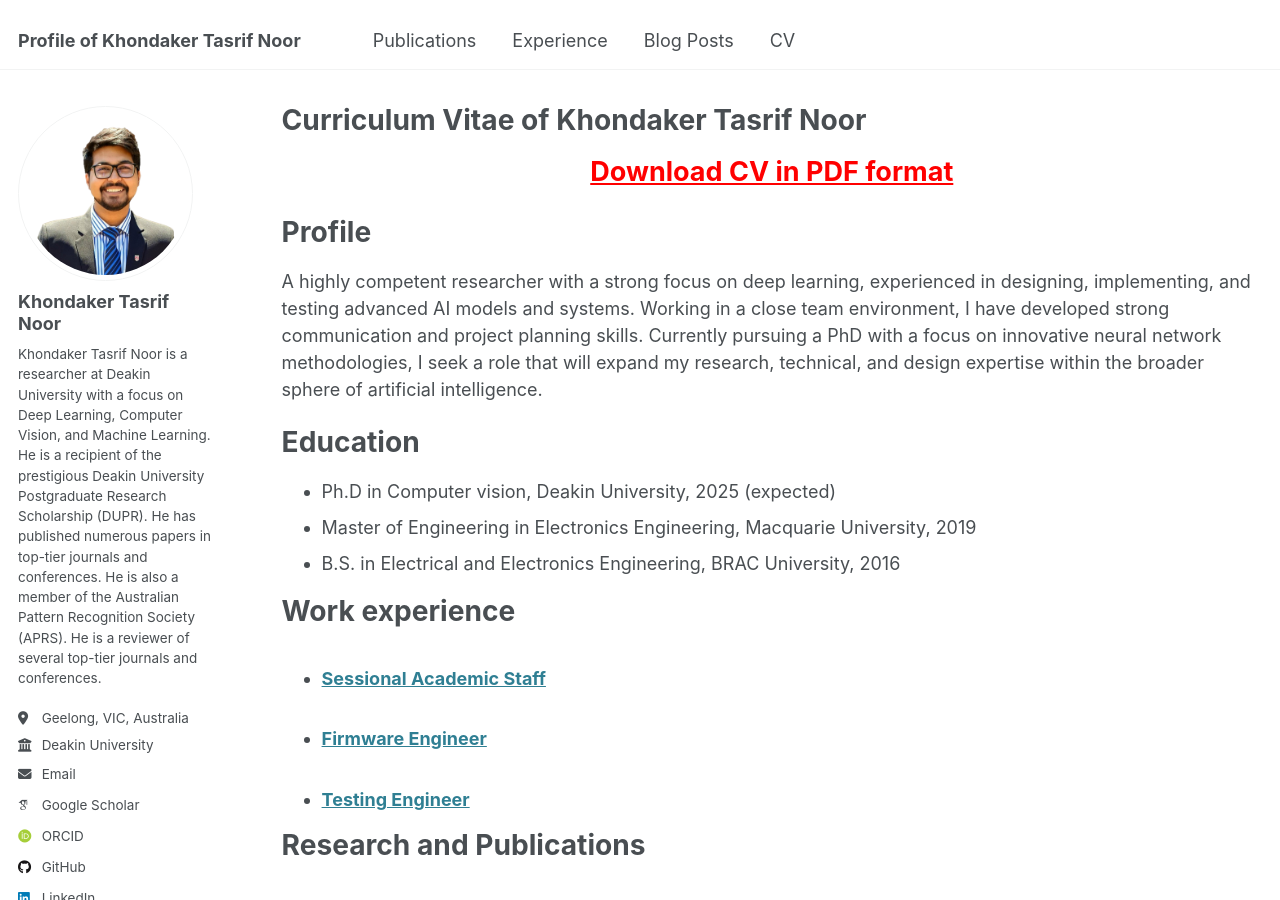
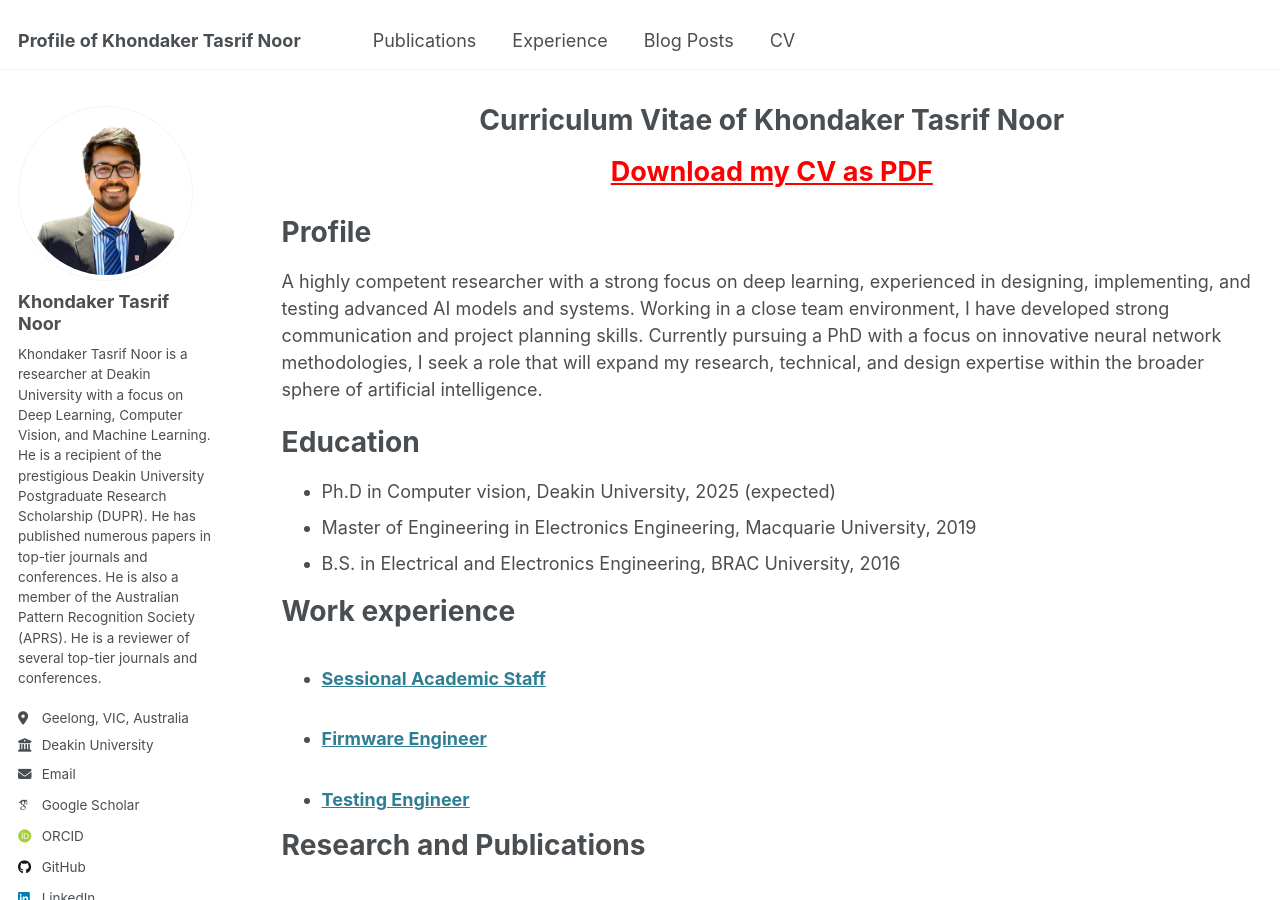
Before and after one commit to ktnoor/ktnoor.github.io, a Jekyll site: the page built from _pages/cv.md, in a window 1280 px wide and 900 px high. Built offline with Jekyll 4.4.1, drawn with Linux system fonts in a browser that asks for light colours; some web fonts are replaced.

Commit message:
center aligned

```diff
--- a/_layouts/archive.html
+++ b/_layouts/archive.html
@@ -17,7 +17,8 @@ layout: default
 
   <div class="archive">
     {% unless page.header.overlay_color or page.header.overlay_image %}
-      <h1 class="page__title">{{ page.title }}</h1>
+      <h1 class="page__title" style="text-align: center;">{{ page.title }}</h1>
+      <!-- <h1 class="page__title">{{ page.title }}</h1> -->
     {% endunless %}
     {{ content }}
   </div>
--- a/_pages/cv.md
+++ b/_pages/cv.md
@@ -13,7 +13,7 @@ redirect_from:
 
 <p align="center">
   <a href="/files/KTNoor_CV.pdf" style="color: red; font-size: 1.5em; font-weight: bold;">
-    Download CV in PDF format
+    Download my CV as PDF
   </a>
 </p>
 
```
